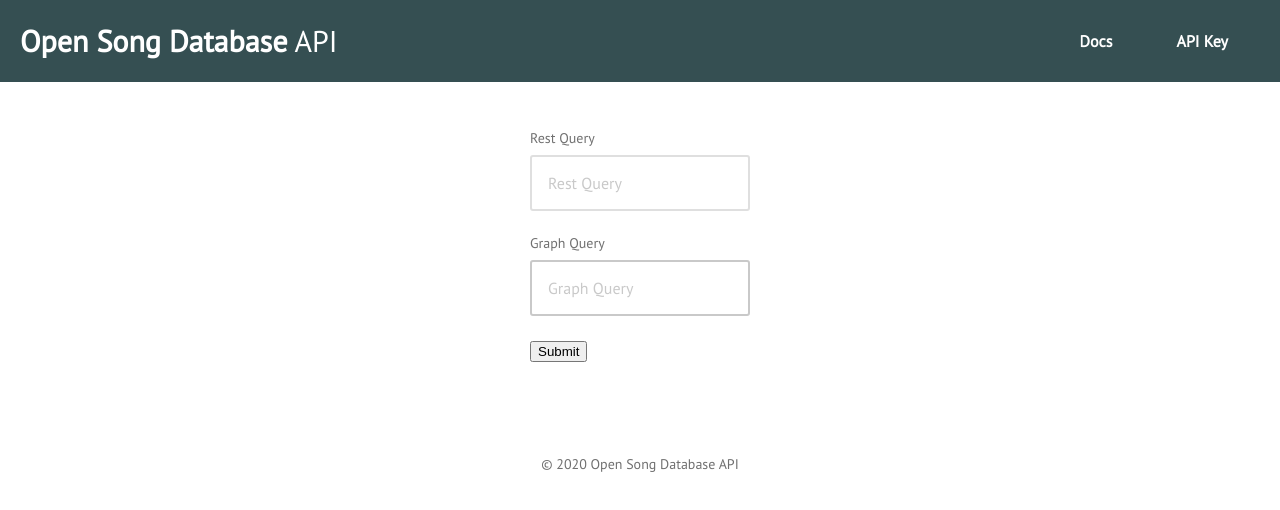
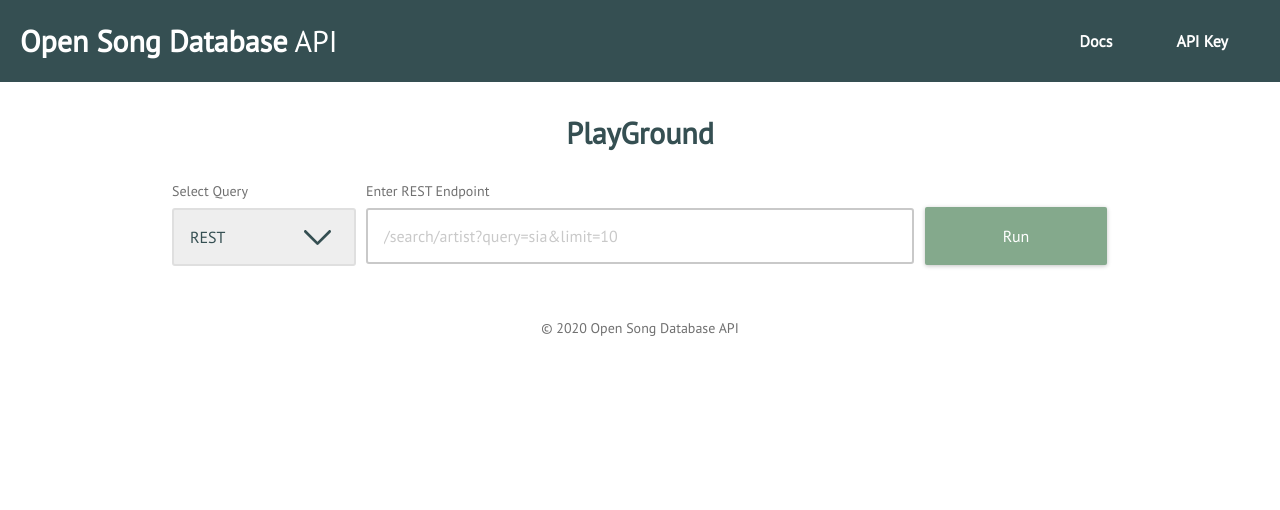
Before and after one commit to cokoghenun/open-song-database, a React (Create React App) app: page /playground in a window 1280 px wide. Shown: the top 510 px of the page. Built offline with nearby package versions, Linux system fonts and the light colour scheme; no server answers.

Commit message:
feat: Ships v1 of playground

```diff
--- /dev/null
+++ b/src/components/Button.js
@@ -0,0 +1,58 @@
+/**  @jsx jsx  */
+import { jsx } from '@emotion/core';
+
+const Button = ({loading, text, _css}) => {
+  return (
+    <div
+      css={{
+        margin: '24px 0',
+        display: 'flex',
+        textAlign: 'center',
+        justifyContent: 'center',
+        'input, div': {
+          color: '#fff',
+          width: '184px',
+          cursor: 'pointer',
+          borderRadius: '3px',
+          border: '1px solid transparent',
+          background: '#84A98C 0% 0% no-repeat padding-box',
+          filter: 'drop-shadow(0px 1px 2px rgba(0, 0, 0, 0.24))',
+        },
+        ..._css
+      }}
+    >
+      {loading ? (
+        <div
+          css={{
+            height: '30px',
+            display: 'flex',
+            padding: '7px 0',
+            alignItems: 'center',
+            justifyContent: 'center',
+          }}
+        >
+          <img
+            alt='loading'
+            src='/image/spinner.svg'
+            css={{
+              width: '30px',
+            }}
+          />
+        </div>
+      ) : (
+        <input
+          type='submit'
+          value={text || 'Submit'}
+          css={{
+            padding: '15px 0',
+            '&:hover': {
+              background: '#354F52',
+            },
+          }}
+        />
+      )}
+    </div>
+  );
+};
+
+export default Button;
--- a/src/components/Info.js
+++ b/src/components/Info.js
@@ -1,7 +1,7 @@
 /**  @jsx jsx  */
 import { jsx } from '@emotion/core';
 
-const Info = ({ message, warn }) => {
+const Info = ({ message, warn, _css }) => {
   return (
     <div
       css={{
@@ -10,6 +10,7 @@ const Info = ({ message, warn }) => {
         alignItems: 'center',
         borderRadius: '3px',
         background: '#EFF1EE 0% 0% no-repeat padding-box',
+        ..._css,
       }}
     >
       <div
--- a/src/routes/PlayGround.js
+++ b/src/routes/PlayGround.js
@@ -5,26 +5,47 @@ import { AppContext } from '../components/AppContext';
 import Code from '../components/Code';
 import Footer from '../components/Footer';
 import Prism from 'prismjs';
-
+import Button from '../components/Button';
+import mq from '../utils/mq';
+import Info from '../components/Info';
 
 const PlayGround = () => {
-  const [restQuery, setRestQuery] = useState('');
-  const [graphqlQuery, setGraphqlQuery] = useState('');
+  const [query, setQuery] = useState('');
+  const [response, setResponse] = useState('');
+  const [loading, setLoading] = useState(false);
+  const [queryType, setQueryType] = useState('rest');
+  const [status, setStatus] = useState({ status: null, text: null });
   const { playgroundBackend, playgroundToken } = useContext(AppContext);
-  const [response, setResponse] = useState('');
 
-  const runQuery = async (data) => {
-    console.log('running');
+  const runQuery = async (e) => {
+    e.preventDefault();
+    setLoading(true);
     try {
-      const resData = await fetch(
-        `${playgroundBackend}/rest/${playgroundToken}/${restQuery}`
+      let res;
+
+      if (queryType === 'rest') {
+        res = await fetch(
+          `${playgroundBackend}/rest/${playgroundToken}/${query}`
         );
-      const res = await resData.json();
-      console.log(res);
-      setResponse(JSON.stringify(res, undefined, 2));
+      } else {
+        res = await fetch(`${playgroundBackend}/graphql/${playgroundToken}/`, {
+          method: 'POST',
+          headers: {
+            'Content-Type': 'application/json',
+          },
+          body: JSON.stringify({
+            query,
+          }),
+        });
+      }
+      setStatus({ status: res.status, text: res.statusText });
+      setResponse(JSON.stringify(await res.json(), undefined, 2));
     } catch (error) {
-      console.error({ error });
+      setStatus({ status: '000', text: 'An Error Occured' });
+      console.log(error.message);
+      setResponse(error.message, undefined, 2);
     }
+    setLoading(false);
   };
 
   useEffect(() => {
@@ -41,7 +62,21 @@ const PlayGround = () => {
           flexDirection: 'column',
         }}
       >
-        <div
+        <header
+          css={{
+            alignSelf: 'left',
+            color: '#354F52;',
+            padding: '12px 0',
+            textTransform: 'capitalize',
+            borderRadius: '10px 10px 0px 0px',
+            font: 'normal normal 800 30px/29px PT Sans',
+          }}
+        >
+          PlayGround
+        </header>
+        <div css={{ width: '100%' }}>
+          <form
+            onSubmit={runQuery}
             css={{
               label: {
                 color: '#707070',
@@ -49,7 +84,8 @@ const PlayGround = () => {
                 textTransform: 'capitalize',
                 font: 'normal normal normal 14px/16px PT Sans',
               },
-            'input, textarea': {
+
+              'input, textarea, select': {
                 padding: '16px',
                 color: '#354F52',
                 borderRadius: '3px',
@@ -63,6 +99,14 @@ const PlayGround = () => {
                   border: '2px solid #C9C9C9',
                 },
               },
+
+              [mq[1]]: {
+                display: 'flex',
+                justifyContent: 'center',
+                'input, textarea': {
+                  width: '40vw',
+                },
+              },
             }}
           >
             <div
@@ -72,44 +116,117 @@ const PlayGround = () => {
                 flexDirection: 'column',
               }}
             >
-            <label htmlFor='rest'>Rest Query</label>
-            <input
-              autoFocus
-              value={restQuery}
-              onChange={({ target }) => {
-                setRestQuery(target.value);
+              <label htmlFor='queryType'>Select Query</label>
+              <select
+                name='queryType'
+                id='queryType'
+                onChange={({ target }) => setQueryType(target.value)}
+                css={{
+                  width: '100%',
+                  height: '58px',
+                  appearance: 'none',
+                  paddingRight: '35px',
+                  MozAppearance: 'none',
+                  WebkitAppearance: 'none',
+                  background: 'url(image/caret.svg) 90% / 25px no-repeat #EEE',
+                  [mq[1]]: {
+                    width: '184px',
+                    background: 'url(image/caret.svg) 85% / 15% no-repeat #EEE',
+                  },
                 }}
-              id='rest'
-              type='text'
-              name='rest'
-              placeholder='Rest Query'
-            />
+              >
+                <option value='rest'>REST</option>
+                <option value='graphql'>Graphql</option>
+              </select>
             </div>
-
             <div
               css={{
                 display: 'flex',
                 margin: '24px 0',
                 flexDirection: 'column',
+
+                [mq[1]]: {
+                  margin: '24px 10px',
+                },
               }}
             >
-            <label htmlFor='graphql'>Graph Query</label>
+              <label htmlFor='Query'>
+                {queryType === 'rest'
+                  ? 'Enter REST endpoint'
+                  : 'Enter Graphql query'}
+              </label>
+              {queryType === 'rest' ? (
                 <input
                   autoFocus
-              value={graphqlQuery}
-              onChange={({ target }) => {
-                setGraphqlQuery(target.value);
+                  value={query}
+                  onChange={({ target }) => setQuery(target.value)}
+                  id='query'
+                  type='text'
+                  name='query'
+                  required
+                  placeholder='/search/artist?query=sia&limit=10'
+                />
+              ) : (
+                <textarea
+                  required
+                  rows='10'
+                  id='query'
+                  name='query'
+                  value={query}
+                  placeholder={`query {
+  searchArtist(input: { query: "sia", limit: 10 }) {
+    id
+    name
+  }
+}`}
+                  onChange={({ target }) => setQuery(target.value)}
+                ></textarea>
+              )}
+            </div>
+            <div css={{ marginTop: '23px' }}>
+              <Button loading={loading} text='Run' _css={{ height: '60px' }} />
+            </div>
+          </form>
+
+          {status.status ? (
+            <div>
+              <div css={{ display: 'flex', justifyContent: 'center' }}>
+                <Info
+                  message={status.status + ' ' + status.text}
+                  warn={status.status !== 200 ? true : false}
+                  _css={{
+                    width: 'calc(100vw - 50px)',
+                    [mq[1]]: {
+                      width: '572px',
+                    },
                   }}
-              id='graphql'
-              type='text'
-              name='graphql'
-              placeholder='Graph Query'
                 />
               </div>
 
-          <button onClick={runQuery}>Submit</button>
+              <div css={{ display: 'flex', justifyContent: 'center' }}>
+                <div
+                  css={{
+                    width: '20px',
+                    background: '#EFF1EE 0% 0% no-repeat padding-box',
+                  }}
+                ></div>
+                <div
+                  className='line-numbers language-json'
+                  css={{
+                    color: 'white',
+                    width: 'calc(100vw - 50px)',
+                    background: '#354F52 0% 0% no-repeat padding-box',
+                    [mq[1]]: {
+                      width: '600px',
+                    },
+                  }}
+                >
+                  <Code content={response} />
                 </div>
-        <Code content={response} />
+              </div>
+            </div>
+          ) : null}
+        </div>
       </main>
       <Footer />
     </section>
```
Also changed, not shown: public/image/caret.svg (added). Lines whose indentation alone changed are shown as unchanged.
